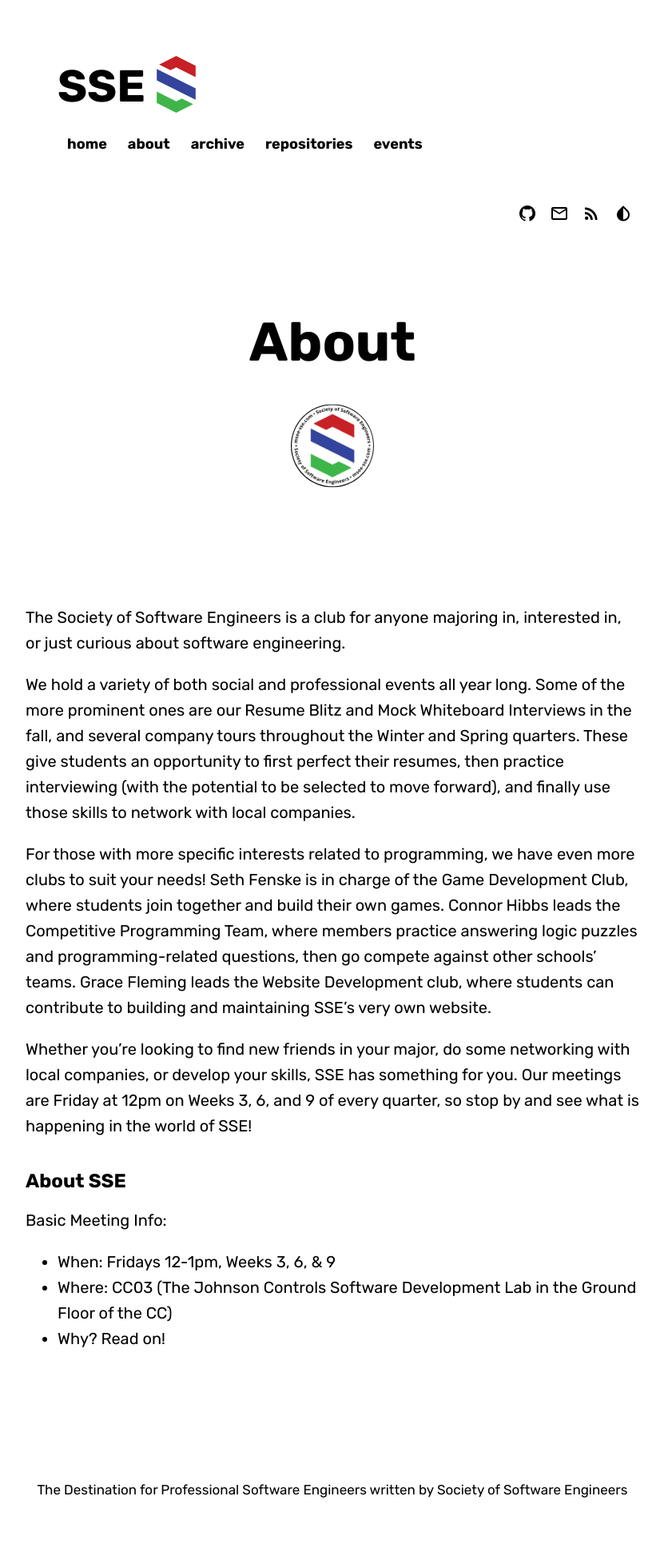
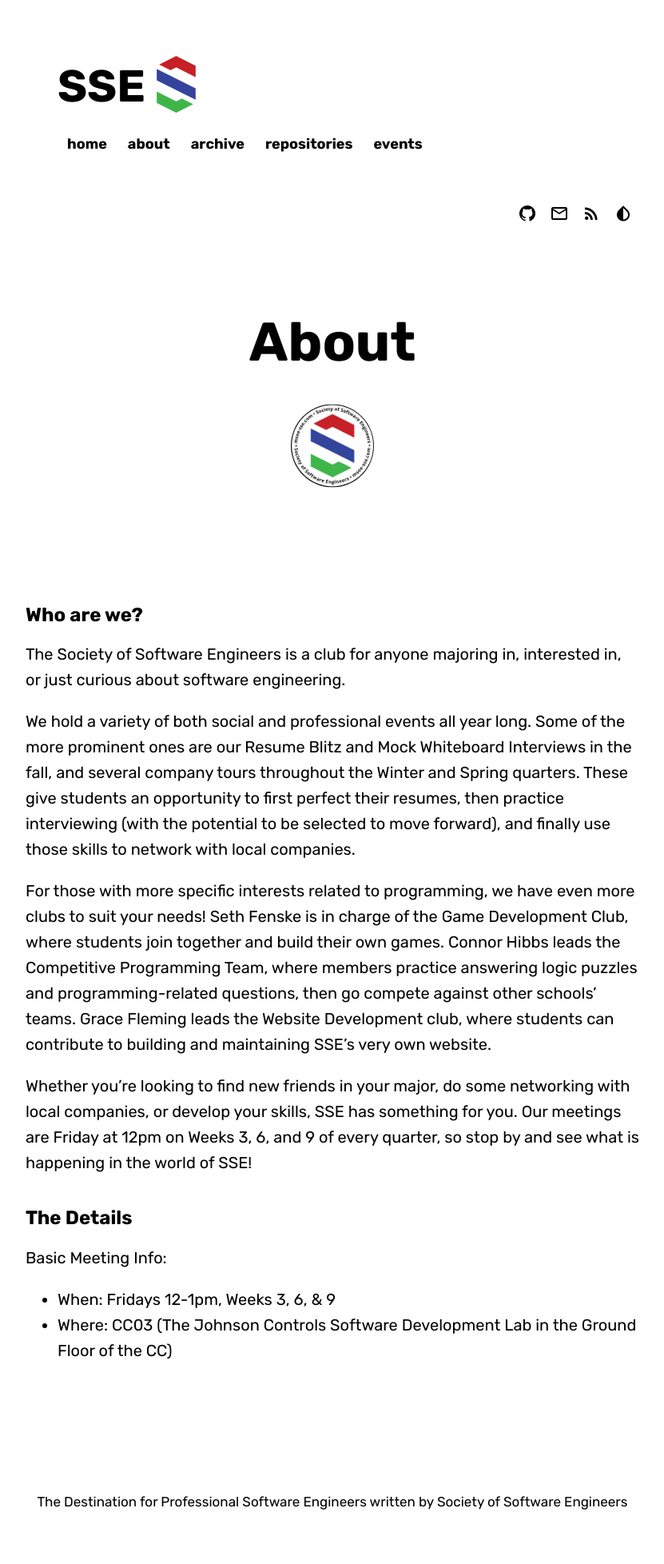
Before and after one commit to msoe-sse/msoe-sse.github.io, a Jekyll site: the page built from about.md, in a window 1280 px wide. Shown: the whole page at 80% size, without its empty margins (224-1055 px from the left). Built offline with Jekyll 4.4.1, drawn with Linux system fonts in a browser that asks for light colours; some web fonts are replaced.

Commit message:
Rearrange text before merge

```diff
--- a/about.md
+++ b/about.md
@@ -18,17 +18,19 @@ published: true
 
 {% include page/title.html title=page.title subtitle=page_subtitle %}
 
- The Society of Software Engineers is a club for anyone majoring in, interested in, or just curious about software engineering.
+## Who are we?
+The Society of Software Engineers is a club for anyone majoring in, interested in, or just curious about software engineering.
 
 We hold a variety of both social and professional events all year long. Some of the more prominent ones are our Resume Blitz and Mock Whiteboard Interviews in the fall, and several company tours throughout the Winter and Spring quarters. These give students an opportunity to first perfect their resumes, then practice interviewing (with the potential to be selected to move forward), and finally use those skills to network with local companies.
 
 For those with more specific interests related to programming, we have even more clubs to suit your needs! Seth Fenske is in charge of the Game Development Club, where students join together and build their own games. Connor Hibbs leads the Competitive Programming Team, where members practice answering logic puzzles and programming-related questions, then go compete against other schools' teams. Grace Fleming leads the Website Development club, where students can contribute to building and maintaining SSE's very own website.
 
 Whether you're looking to find new friends in your major, do some networking with local companies, or develop your skills, SSE has something for you. Our meetings are Friday at 12pm on Weeks 3, 6, and 9 of every quarter, so stop by and see what is happening in the world of SSE!
-## About SSE
+
+## The Details
 Basic Meeting Info:
 * When: Fridays 12-1pm, Weeks 3, 6, & 9
 * Where: CC03 (The Johnson Controls Software Development Lab in the Ground Floor of the CC)
-* Why? Read on!
+
 
 </div>
```
